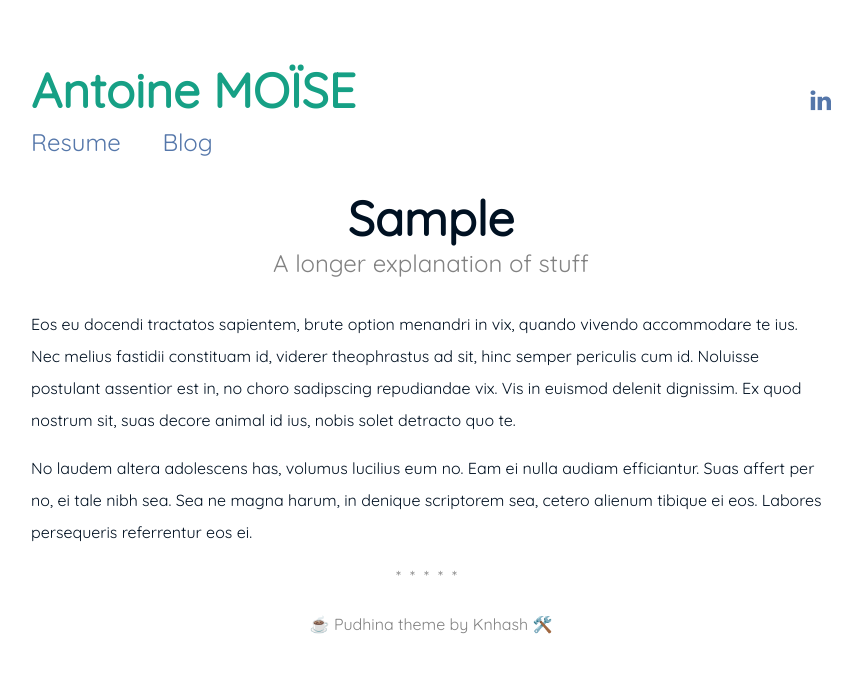
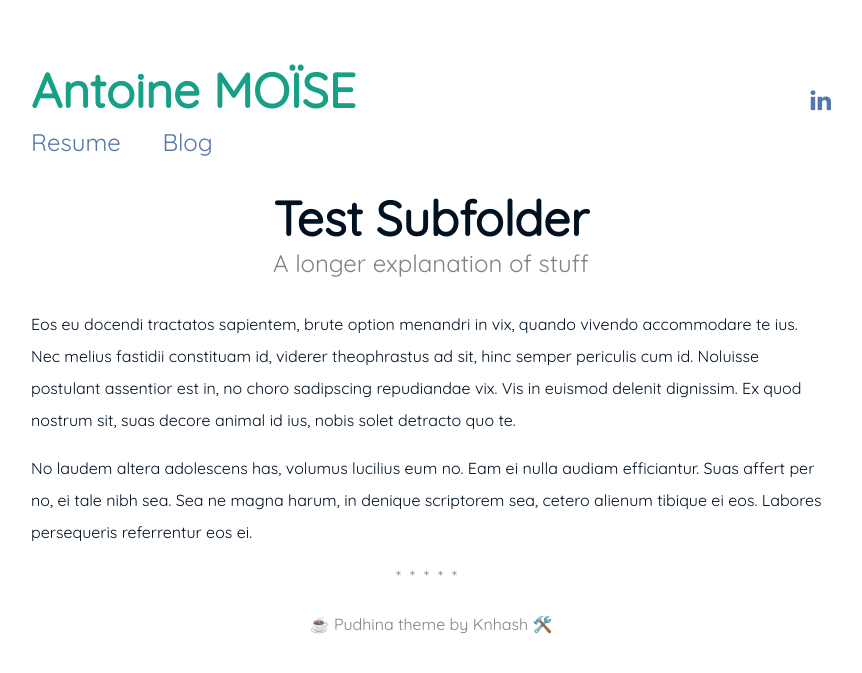
Before and after one commit to Anto314/anto314.github.io, a Jekyll site: the page built from _posts/20230602/2023-06-02-my-example-post.md, in a window 1280 px wide. Shown: the top 673 px of the page, without its empty margins (209-1071 px from the left). Built offline with Jekyll 4.4.1, drawn with Linux system fonts in a browser that asks for light colours.

Commit message:
Update 2023-06-02-my-example-post.md

```diff
--- a/_posts/20230602/2023-06-02-my-example-post.md
+++ b/_posts/20230602/2023-06-02-my-example-post.md
@@ -1,8 +1,8 @@
 ---
 layout: page
-title:  "Sample"
+title:  "Test Subfolder"
 subtitle: "A longer explanation of stuff"
-date:   2016-05-20 21:21:21 +0530
+date:   2023-05-20 21:21:21 +0530
 categories: ["general"]
 ---
 
```
